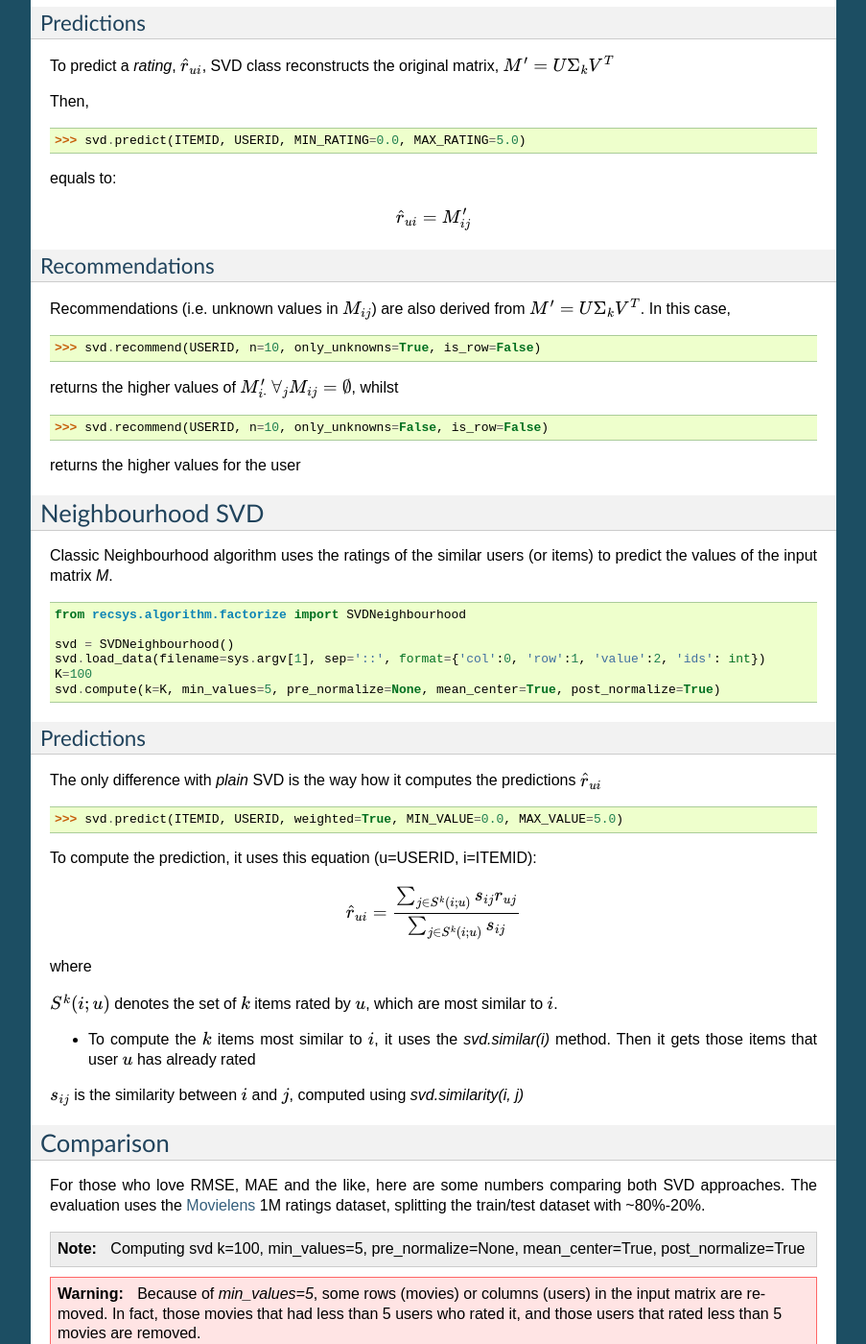
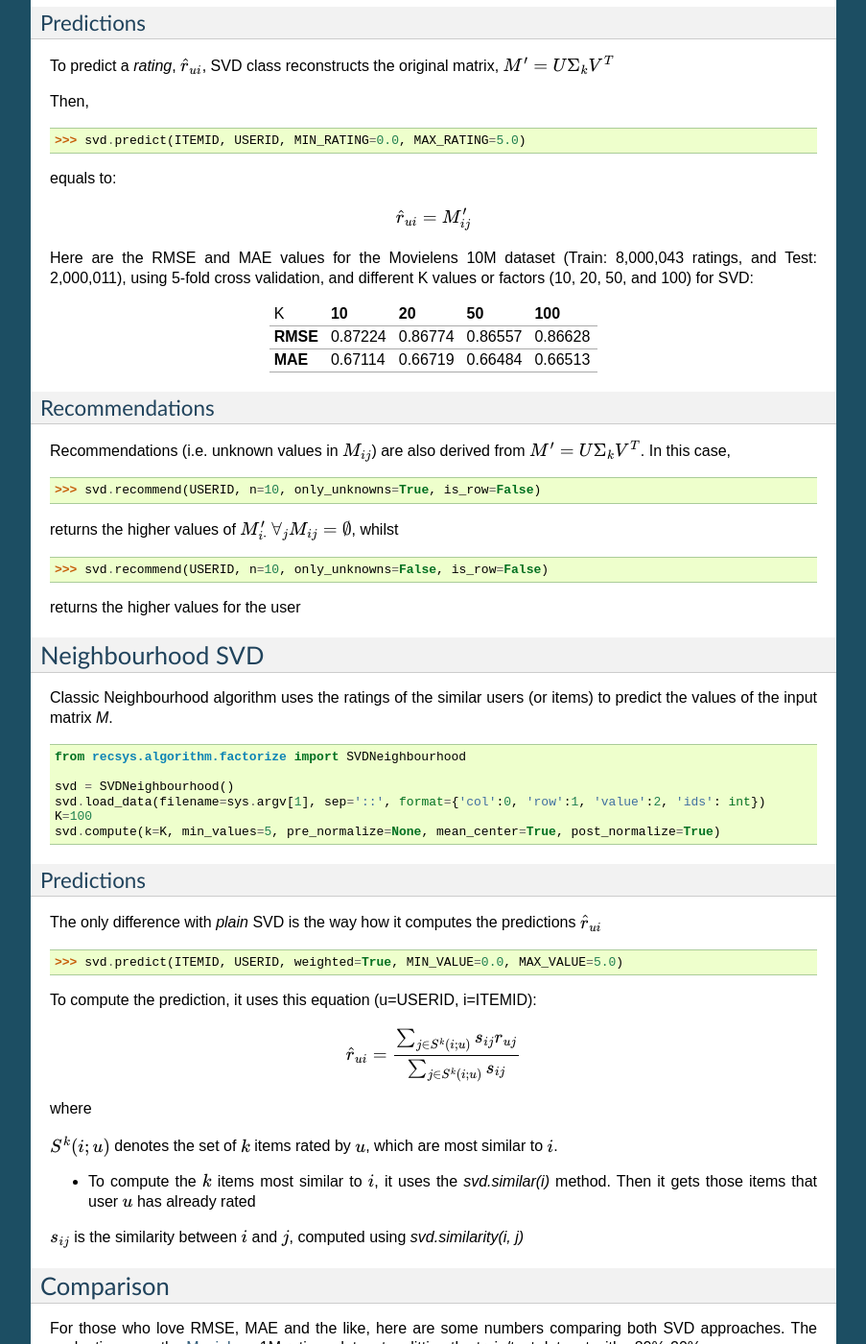
Before and after one commit to ocelma/python-recsys, a Sphinx documentation site: the page built from doc/source/algorithm.rst, in a window 1280 px wide and 1400 px high, scrolled down 1229 px. Shown: the whole window at 96% size, without its empty margins (198-1101 px from the left). Built offline with Sphinx 7.4.7, drawn with Linux system fonts in a browser that asks for light colours; formulas are drawn with MathJax 3; pages that are not in the unit, such as notebooks, are missing from menus; some of the changed text lies outside the part shown.

Commit message:
added results for movielens 10M dataset

```diff
--- a/doc/source/algorithm.rst
+++ b/doc/source/algorithm.rst
@@ -65,7 +65,7 @@ Parameters:
     *savefile*: Output file to store SVD transformation (:math:`U, \Sigma, V^T` vectors)
 
 Predictions
-~~~~~~~~~~~~~~~
+~~~~~~~~~~~
 
 To predict a *rating*, :math:`\hat{r}_{ui}`, SVD class reconstructs the original matrix, :math:`M^\prime = U \Sigma_k V^T`
 
@@ -78,6 +78,17 @@ equals to:
 .. math::
 
     \hat{r}_{ui} = M^\prime_{ij}
+
+Here are the RMSE and MAE values for the Movielens 10M dataset (Train: 8,000,043 ratings, and Test: 2,000,011), using 5-fold cross validation, and different K values or factors (10, 20, 50, and 100) for SVD:
+
++-----------+--------+--------+--------+---------+
+|        K  | **10** | **20** | **50** | **100** |
++-----------+--------+--------+--------+---------+
+| **RMSE**  | 0.87224| 0.86774| 0.86557| 0.86628 |
++-----------+--------+--------+--------+---------+
+| **MAE**   | 0.67114| 0.66719| 0.66484| 0.66513 |
++-----------+--------+--------+--------+---------+
+
 
 Recommendations
 ~~~~~~~~~~~~~~~
@@ -147,7 +158,7 @@ The evaluation uses the `Movielens`_ 1M ratings dataset, splitting the train/tes
 Results
 ~~~~~~~
 
-# Ratings in the Test dataset: 209,908
+Movielens 1M dataset (number of ratings in the Test dataset: 209,908):
 
 +-----------+--------+----------------+
 |           | **SVD**| **SVD Neigh.** |
```
